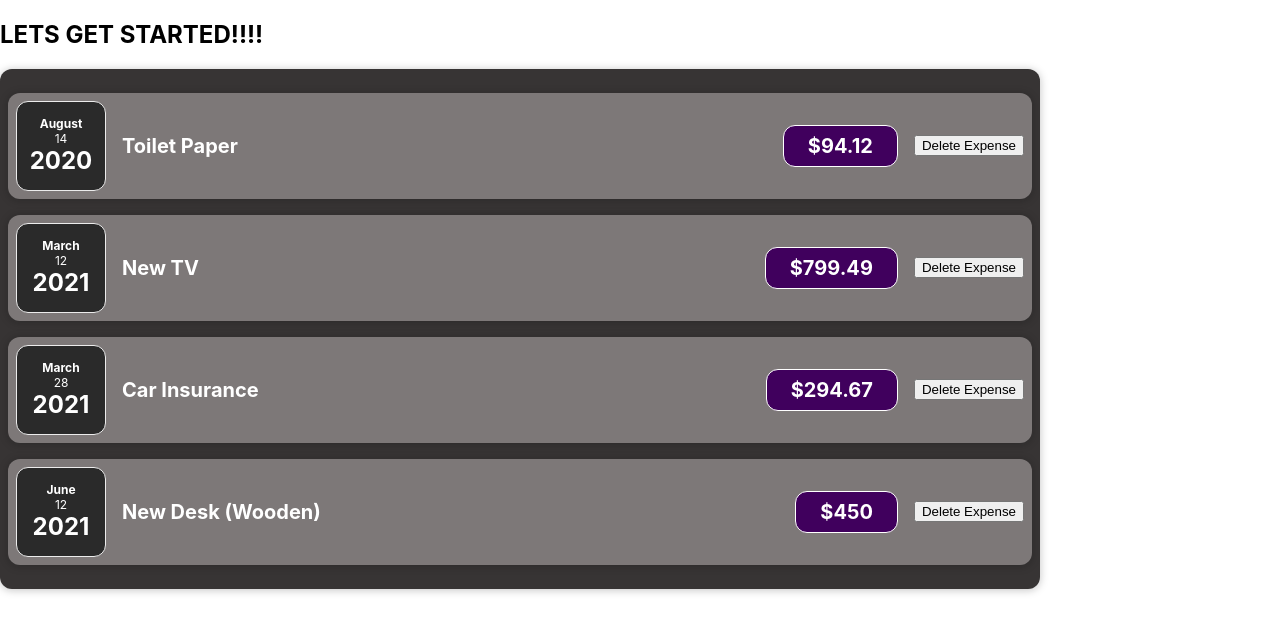
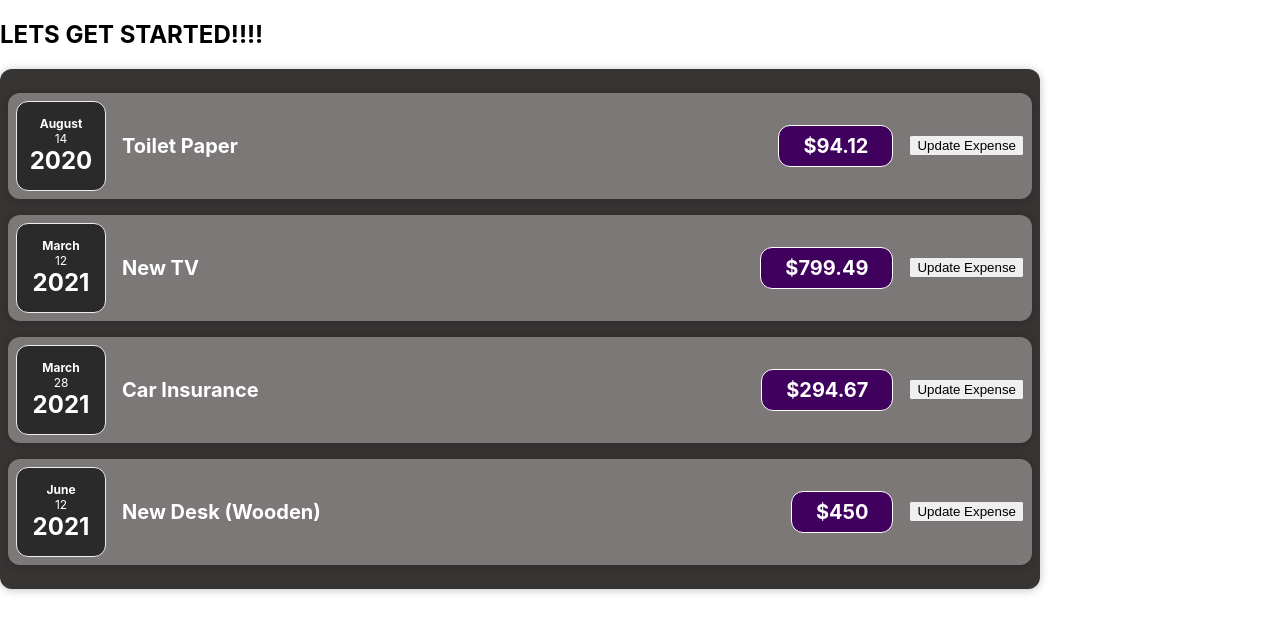
Before and after one commit to sushmabhapkar/react_sushma_sharpner, a React (Create React App) app: page / in a window 1280 px wide. Shown: the top 632 px of the page. Built offline with nearby package versions, Linux system fonts and the light colour scheme.

Commit message:
M2 TASK 2(Update Expense)

```diff
--- a/src/Component/Expenses/ExpenseItem.js
+++ b/src/Component/Expenses/ExpenseItem.js
@@ -4,27 +4,44 @@ import Card from '../UI/Card';
 import './ExpenseItem.css';
 
 function ExpenseItem(props) {
- const[isDelete,setIsDelete]=useState(false);
+    //function for the Delete button
+//  const[isDelete,setIsDelete]=useState(false);
 
- const deleteHandler=()=>
- {
+//  const deleteHandler=()=>
+//  {
 
-    setIsDelete(true);
- };
- if(isDelete)
- {
-    return null;
- }
+//     setIsDelete(true);
+//  };
+//  if(isDelete)
+//  {
+//     return null;
+//  }
+
+
+
+//function for update
+const[title,setTitle]=useState(props.title);
+
+const updateHandler=()=>
+{
+
+    setTitle("Updated!!!");
+    console.log(title);
+    console.log("ExpenseItem Evaluated bt React");
+}
+
 
 
     return (
         <div>
-        <Card className="expense-item" id={`expenses-${props.id}`}>
+        {/* <Card className="expense-item" id={`expenses-${props.id}`}> */}
+         <Card className="expense-item" >
             <ExpenseDate date={props.date}/>
             <div className="expense-item__description">
-                <h2>{props.title}</h2>
+                <h2>{title}</h2>
+
                 <div className="expense-item__price">${props.amount}</div>
-                <button onClick={deleteHandler}>Delete Expense</button>
+                <button onClick={updateHandler}>Update Expense</button>
             </div>
 
         </Card>
```
